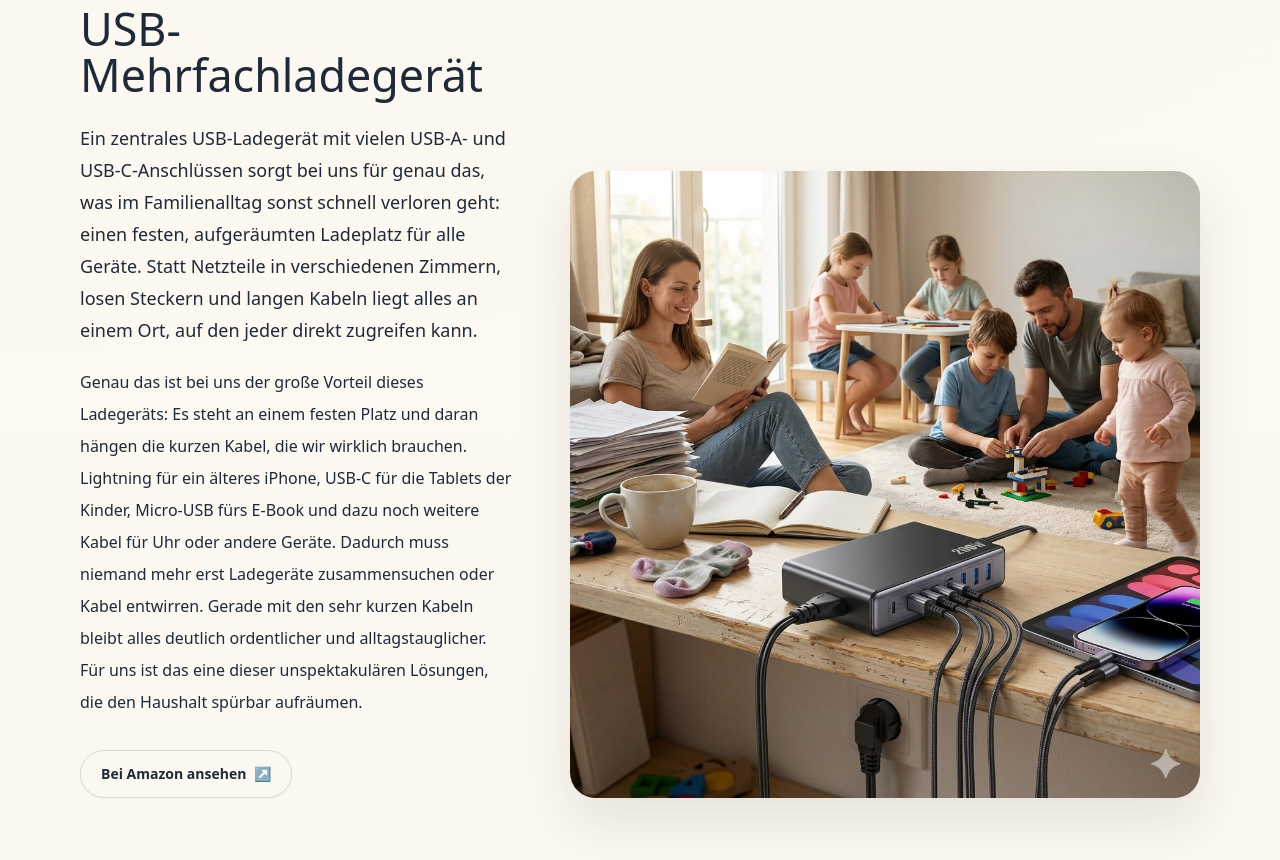
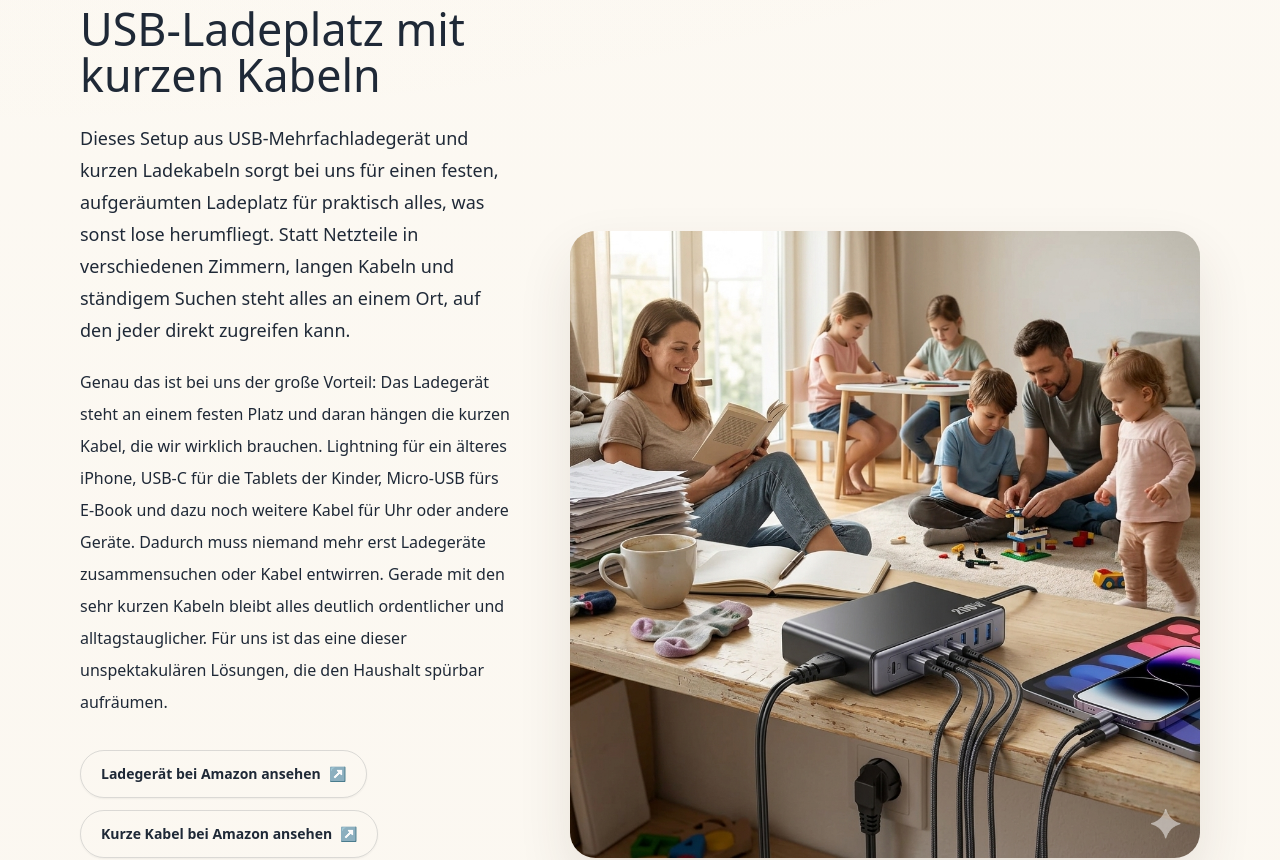
Before and after one commit to davidlangenberger/tollesding, a Next.js app: page / in a window 1280 px wide. Shown: the part 3400-4260 px from the top of the page. Built offline with nearby package versions, Linux system fonts and the light colour scheme.

Commit message:
Merge charging station and cable into one setup entry

```diff
--- a/src/components/ProductCard.tsx
+++ b/src/components/ProductCard.tsx
@@ -9,7 +9,12 @@ type ProductCardProps = {
 };
 
 export function ProductCard({ product, index }: ProductCardProps) {
-  const link = withAssociateTag(product.amazonUrl);
+  const links = (product.amazonLinks ?? [
+    { label: "Bei Amazon ansehen", url: product.amazonUrl }
+  ]).map((item) => ({
+    ...item,
+    url: withAssociateTag(item.url)
+  }));
   const reversed = index % 2 === 1;
   const taxonomy = [product.category, ...product.tags.slice(0, 2)];
 
@@ -73,16 +78,19 @@ export function ProductCard({ product, index }: ProductCardProps) {
             <p className="mt-5 text-sm leading-7 text-ink/54">Hinweis: {product.note}</p>
           ) : null}
 
-          <div className="mt-8">
+          <div className="mt-8 flex flex-wrap gap-3">
+            {links.map((item) => (
               <a
+                key={`${product.id}-${item.label}`}
                 className="focus-ring inline-flex min-h-12 items-center gap-2 rounded-full border border-ink/15 bg-white/88 px-5 py-3 text-sm font-semibold text-ink shadow-sm transition hover:border-ink/25 hover:bg-white"
-              href={link}
+                href={item.url}
                 target="_blank"
                 rel={hasAmazonAssociateTag() ? "noopener noreferrer sponsored nofollow" : "noopener noreferrer nofollow"}
               >
-              Bei Amazon ansehen
+                {item.label}
                 <span aria-hidden>↗</span>
               </a>
+            ))}
           </div>
         </div>
       </div>
--- a/src/data/products.ts
+++ b/src/data/products.ts
@@ -15,6 +15,10 @@ export type Product = {
   category: ProductCategory;
   tags: string[];
   amazonUrl: string;
+  amazonLinks?: Array<{
+    label: string;
+    url: string;
+  }>;
   image: string | null;
   featured: boolean;
   note?: string;
@@ -40,16 +44,26 @@ export const products: Product[] = [
   },
   {
     id: "usb-ladegeraet",
-    title: "USB-Mehrfachladegerät",
+    title: "USB-Ladeplatz mit kurzen Kabeln",
     shortBenefit:
-      "Ein zentrales USB-Ladegerät mit vielen USB-A- und USB-C-Anschlüssen sorgt bei uns für genau das, was im Familienalltag sonst schnell verloren geht: einen festen, aufgeräumten Ladeplatz für alle Geräte. Statt Netzteile in verschiedenen Zimmern, losen Steckern und langen Kabeln liegt alles an einem Ort, auf den jeder direkt zugreifen kann.",
+      "Dieses Setup aus USB-Mehrfachladegerät und kurzen Ladekabeln sorgt bei uns für einen festen, aufgeräumten Ladeplatz für praktisch alles, was sonst lose herumfliegt. Statt Netzteile in verschiedenen Zimmern, langen Kabeln und ständigem Suchen steht alles an einem Ort, auf den jeder direkt zugreifen kann.",
     storyTeaser:
-      "Genau das ist bei uns der große Vorteil dieses Ladegeräts: Es steht an einem festen Platz und daran hängen die kurzen Kabel, die wir wirklich brauchen. Lightning für ein älteres iPhone, USB-C für die Tablets der Kinder, Micro-USB fürs E-Book und dazu noch weitere Kabel für Uhr oder andere Geräte. Dadurch muss niemand mehr erst Ladegeräte zusammensuchen oder Kabel entwirren. Gerade mit den sehr kurzen Kabeln bleibt alles deutlich ordentlicher und alltagstauglicher. Für uns ist das eine dieser unspektakulären Lösungen, die den Haushalt spürbar aufräumen.",
+      "Genau das ist bei uns der große Vorteil: Das Ladegerät steht an einem festen Platz und daran hängen die kurzen Kabel, die wir wirklich brauchen. Lightning für ein älteres iPhone, USB-C für die Tablets der Kinder, Micro-USB fürs E-Book und dazu noch weitere Kabel für Uhr oder andere Geräte. Dadurch muss niemand mehr erst Ladegeräte zusammensuchen oder Kabel entwirren. Gerade mit den sehr kurzen Kabeln bleibt alles deutlich ordentlicher und alltagstauglicher. Für uns ist das eine dieser unspektakulären Lösungen, die den Haushalt spürbar aufräumen.",
     imageAlt:
       "USB-Mehrfachladegerät mit mehreren USB-A- und USB-C-Anschlüssen als zentrale Ladestation im Familienalltag",
     category: "Technik",
-    tags: ["Technik", "Ordnung", "Ladestation", "Familie"],
+    tags: ["Technik", "Ordnung", "Ladestation", "Kabel"],
     amazonUrl: "https://www.amazon.de/dp/B0D7MTHGS2",
+    amazonLinks: [
+      {
+        label: "Ladegerät bei Amazon ansehen",
+        url: "https://www.amazon.de/dp/B0D7MTHGS2"
+      },
+      {
+        label: "Kurze Kabel bei Amazon ansehen",
+        url: "https://www.amazon.de/dp/B0DL9MKRKT"
+      }
+    ],
     image: "/products/usb-ladegeraet.png",
     featured: true
   },
@@ -81,21 +95,6 @@ export const products: Product[] = [
     tags: ["Schule", "Kinder", "Alltag", "Netzbetrieb"],
     amazonUrl: "https://www.amazon.de/dp/B07M65BJCC",
     image: "/products/bleistiftspitzer.png",
-    featured: false
-  },
-  {
-    id: "kurzes-ladekabel",
-    title: "Kurzes Ladekabel",
-    shortBenefit:
-      "Kurze Ladekabel sind kein spektakuläres Produkt, aber genau in Kombination mit einem festen Ladeplatz extrem sinnvoll. Sie vermeiden das übliche Kabelchaos, hängen nicht überall herunter und machen aus einer Ladeecke einen wirklich aufgeräumten Ort, an dem jeder sein Gerät schnell anschließen kann.",
-    storyTeaser:
-      "Bei uns funktioniert das vor allem zusammen mit dem Mehrfachladegerät: Statt lange Kabel aus Schubladen zu ziehen, sind dort einfach die kurzen Varianten angeschlossen, die wir im Alltag brauchen. Das macht einen erstaunlich großen Unterschied, weil nichts verknotet, nichts im Weg liegt und trotzdem alle Geräte schnell geladen werden können. Gerade für Familien mit vielen unterschiedlichen Anschlüssen ist das eine angenehm praktische Ergänzung.",
-    imageAlt:
-      "Kurzes Ladekabel als platzsparende Lösung für eine aufgeräumte Ladestation",
-    category: "Technik",
-    tags: ["Technik", "Ordnung", "Kabel", "Laden"],
-    amazonUrl: "https://www.amazon.de/dp/B0DL9MKRKT",
-    image: null,
     featured: false
   },
   {
```
Lines whose indentation alone changed are shown as unchanged.
